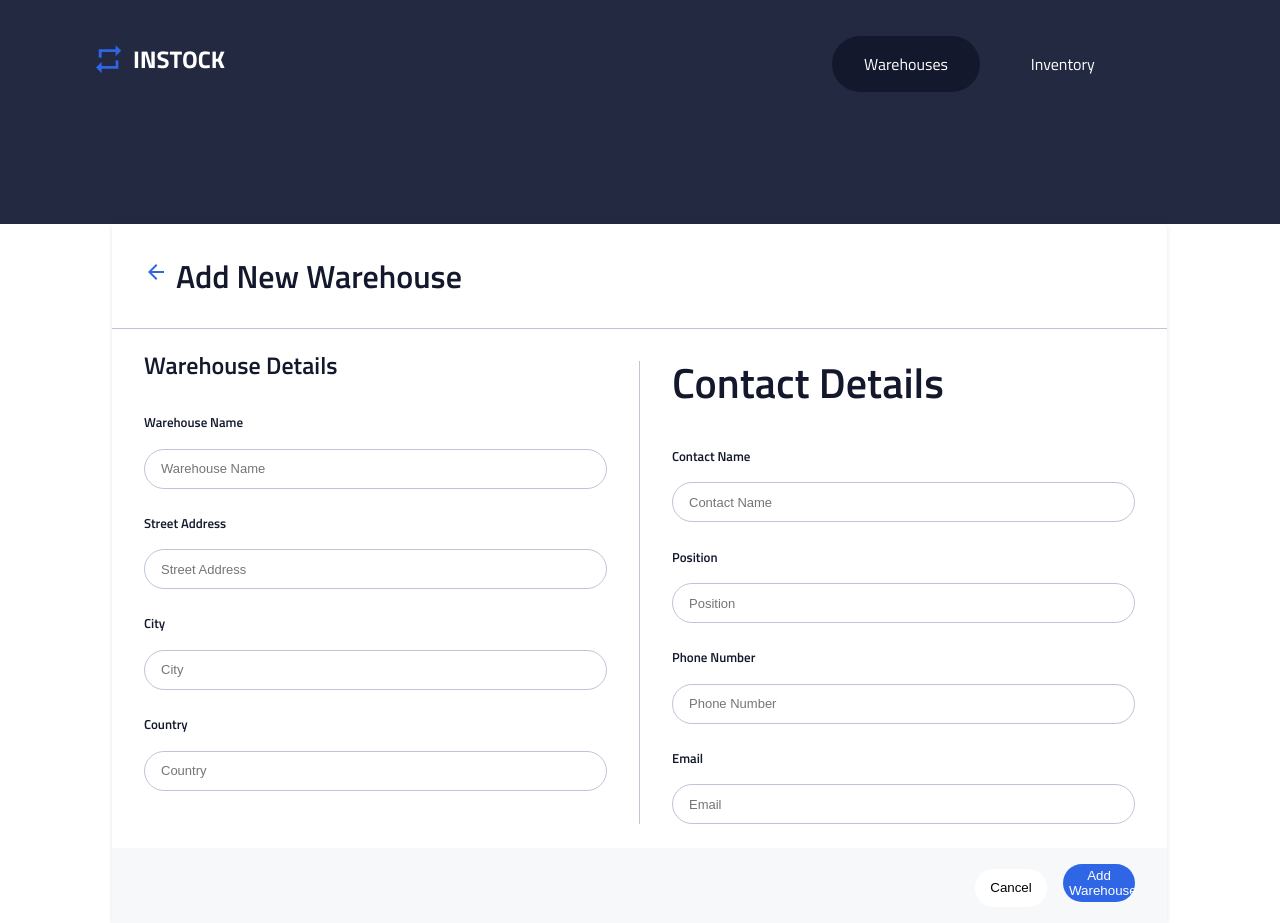
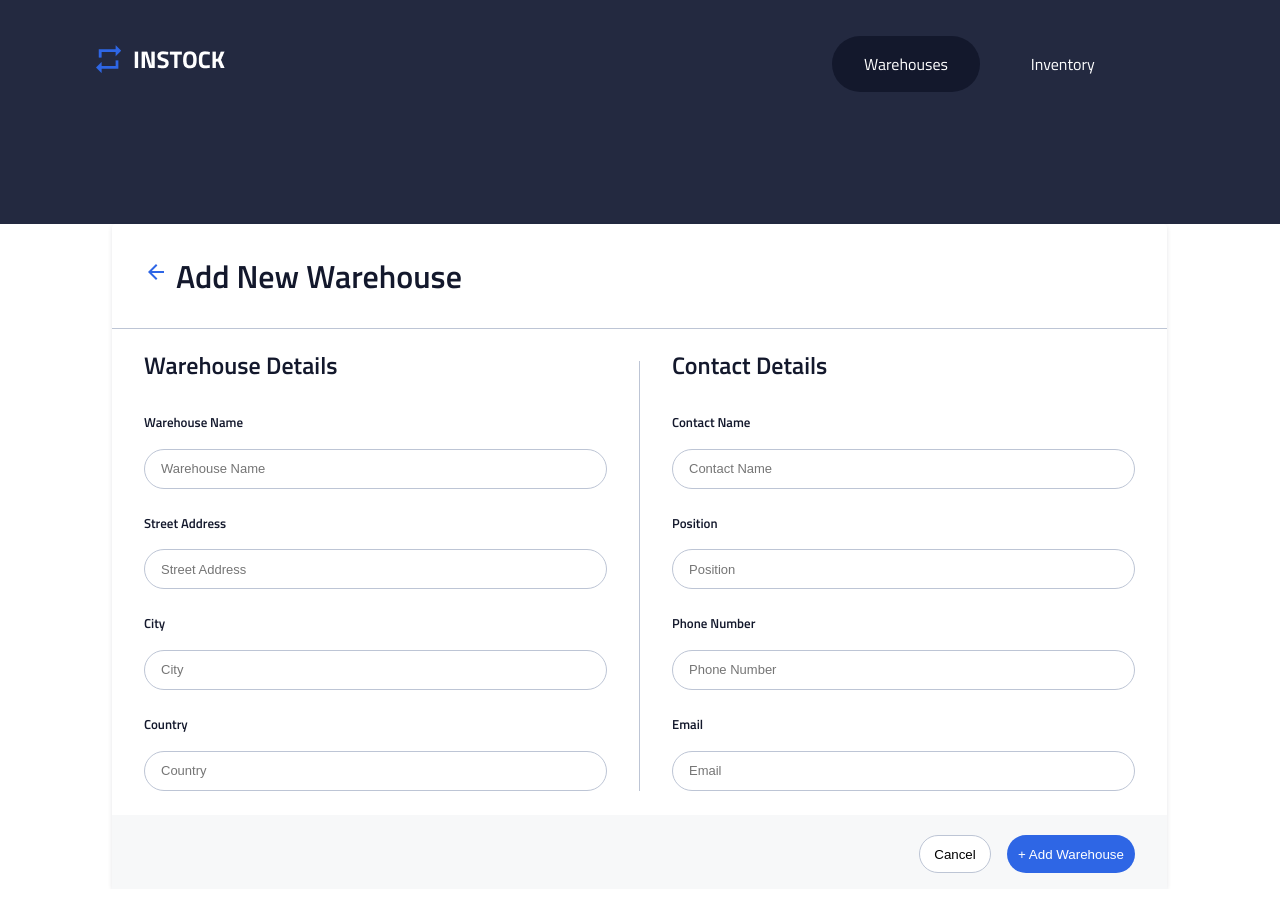
Before and after one commit to jaskaurbrar14/InStock, a React (Create React App) app: page /AddWarehouse in a window 1280 px wide. After the commit the page ends 889 px from the top, so only its background shows below. Built offline with nearby package versions, Linux system fonts and the light colour scheme.

Commit message:
styling added to addWarehouse.js

```diff
--- a/src/Components/AddWarehouse/AddWarehouse.js
+++ b/src/Components/AddWarehouse/AddWarehouse.js
@@ -71,7 +71,7 @@ function AddWarehouse() {
             <div className="addWarehouse__divider"></div>
             <div className="addWarehouse__detail">
               <div className="addWarehouse__form-header-wrap">
-                <h2 className="addtWarehouse__form-header">Contact Details</h2>
+                <h2 className="addWarehouse__form-header">Contact Details</h2>
               </div>
               {renderInput("contactName", "Contact Name", "Contact Name")}
               {renderInput("position", "Position", "Position")}
@@ -91,7 +91,7 @@ function AddWarehouse() {
             </div>
             <div className="addWarehouse__btn-save-wrap">
               <button type="submit" className="addWarehouse__btn-save">
-                Add Warehouse
+                + Add Warehouse
               </button>
             </div>
           </div>
--- a/src/Components/AddWarehouse/AddWarehouse.scss
+++ b/src/Components/AddWarehouse/AddWarehouse.scss
@@ -102,6 +102,11 @@
     text-align: center;
     height: 2.25rem;
     width: 7.6875rem;
+    border: 1px solid $secondary-cloud;
+    &:hover {
+      border: 1px solid $primary-indigo;
+      color: $primary-indigo;
+    }
     @include tablet-and-desktop {
       width: 4.5rem;
       height: 2.375rem;
@@ -115,8 +120,12 @@
     border-radius: 1.25rem;
     border: none;
     color: $primary-white;
+    &:hover {
+      background: $primary-black;
+      outline: 0;
+    }
     @include tablet-and-desktop {
-      width: 4.5rem;
+      width: 8rem;
       height: 2.375rem;
       margin-left: 1rem;
     }
```
